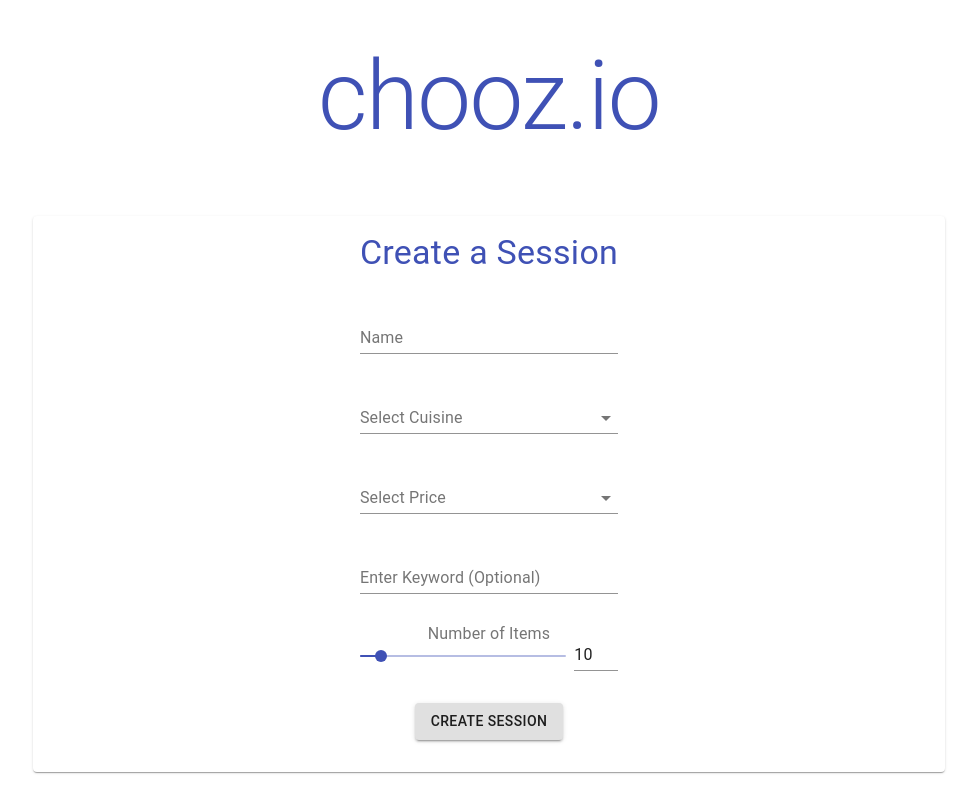
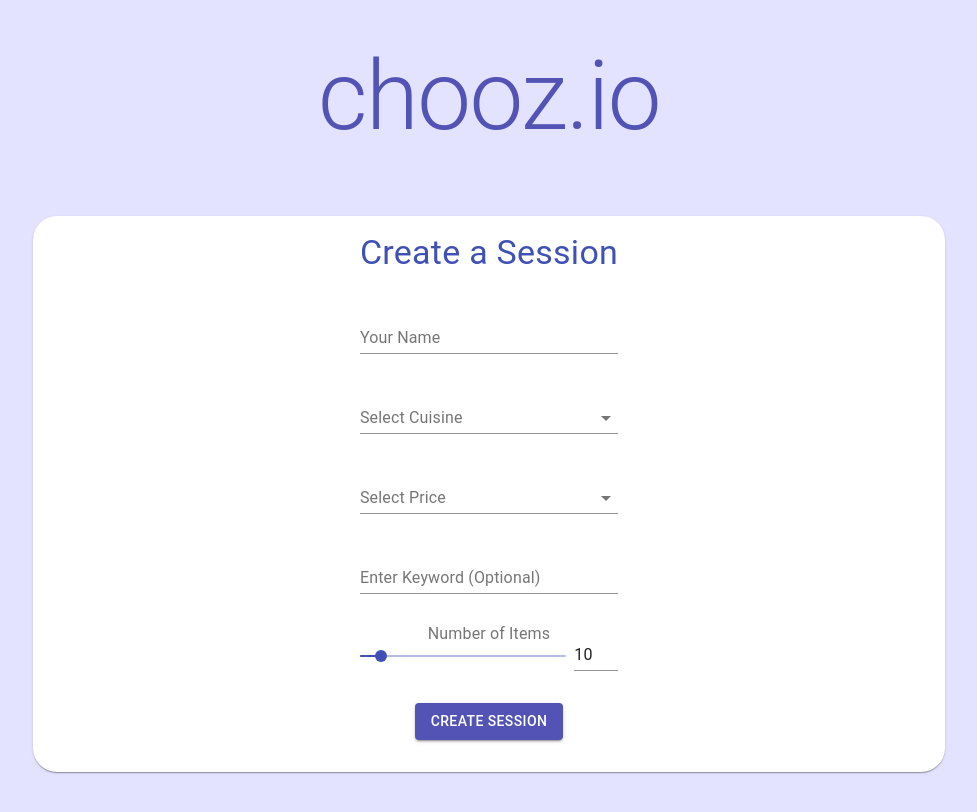
Before and after one commit to jackherrmann/chooz, a React (Create React App) app: page /create in a window 1280 px wide. Shown: the whole page, without its empty margins (151-1128 px from the left). Built offline with nearby package versions, Linux system fonts and the light colour scheme; no server answers.

Commit message:
ui changed: backgound color, links

```diff
--- a/public/index.html
+++ b/public/index.html
@@ -25,7 +25,14 @@
       Learn how to configure a non-root public URL by running `npm run build`.
     -->
     <title>Chooz.io</title>
+    <style>
+      body {
+        background-color:#e3e3ff;
+      }
+    </style>
+
   </head>
+
   <body>
     <noscript>You need to enable JavaScript to run this app.</noscript>
     <div id="root"></div>
--- a/src/components/JoinSession.js
+++ b/src/components/JoinSession.js
@@ -5,8 +5,8 @@ import Typography from '@material-ui/core/Typography';
 import Container from '@material-ui/core/Container';
 import TextField from '@material-ui/core/TextField';
 import Button from '@material-ui/core/Button';
-
 import { withRouter } from 'react-router-dom';
+import { Link } from 'react-router-dom';
 
 const styles = (theme) => ({
     container: {
@@ -21,6 +21,9 @@ const styles = (theme) => ({
         marginTop: "2rem",
         marginBottom: "3rem",
     },
+    titleLink: {
+        color: "#5353b5",
+    },
     card: {
         width: '75%',
         display: 'flex',
@@ -28,6 +31,8 @@ const styles = (theme) => ({
         flexDirection: 'column',
         marginTop: "1rem",
         alignContent: 'center',
+        borderRadius: '1.5rem',
+
     },
     cardTitle: {
         marginTop: "1rem",
@@ -40,7 +45,9 @@ const styles = (theme) => ({
         marginBottom: "2rem"
     },
     joinButton: {
-        marginBottom: "2rem"
+        marginBottom: "2rem",
+        backgroundColor: '#5353b5',
+        color: 'white'
     },
 });
 
@@ -94,7 +101,7 @@ class JoinSession extends React.Component {
 
             <Container className={classes.container}>
 
-                <Typography className={classes.title} color="primary" variant="h1"> chooz.io</Typography>
+                <Typography className={classes.title} variant="h1"> <Link className={classes.titleLink} style={{ textDecoration: 'none' }} to='/'> chooz.io </Link> </Typography>
 
                 <Card className={classes.card}>
 
--- a/src/components/Main.js
+++ b/src/components/Main.js
@@ -16,12 +16,16 @@ const useStyles = makeStyles((theme) => ({
         textAlign: 'center',
         justifyContent: 'space-around',
     },
+    titleLink: {
+        color: "#5353b5",
+    },
     title: {
         marginTop: "2rem",
         marginBottom: "3rem",
     },
     card: {
         width: '75%',
+        borderRadius: '1.5rem',
         display: 'flex',
         flexWrap: 'wrap',
         justifyContent: 'center',
@@ -32,6 +36,9 @@ const useStyles = makeStyles((theme) => ({
         marginRight: 20,
         marginTop: 30,
         marginBottom: 30,
+        backgroundColor: "#5353b5",
+        color: 'white'
+
     },
 }));
 
@@ -54,13 +61,13 @@ export default function MainPage() {
 
         <Container className={classes.container}>
 
-            <Typography className={classes.title} color="primary" variant="h1"> chooz.io</Typography>
+                <Typography className={classes.title} variant="h1"> <Link className={classes.titleLink} style={{ textDecoration: 'none' }} to='/'> chooz.io </Link> </Typography>
 
             <Card className={classes.card}>
-                <Link to='/create'>
+                <Link style={{ textDecoration: 'none' }} to='/create'>
                     <Button className={classes.button} variant="contained" onClick={handleStart}> Start Session </Button>
                 </Link>
-                <Link to='/join'>
+                <Link style={{ textDecoration: 'none' }} to='/join'>
                     <Button className={classes.button} variant="contained" onClick={handleJoin}> Join Session </Button>
                 </Link>
             </Card>
--- a/src/components/PreSessionGuest.js
+++ b/src/components/PreSessionGuest.js
@@ -7,6 +7,8 @@ import List from '@material-ui/core/List';
 import ListItem from '@material-ui/core/ListItem';
 import ListItemText from '@material-ui/core/ListItemText';
 import { render } from '@testing-library/react';
+import { Link } from 'react-router-dom';
+
 
 import { withRouter } from 'react-router-dom';
 
@@ -23,6 +25,9 @@ const styles = (theme) => ({
         marginTop: "2rem",
         marginBottom: "3rem",
     },
+    titleLink: {
+        color: "#5353b5",
+    },
     card: {
         width: '75%',
         display: 'flex',
@@ -30,6 +35,7 @@ const styles = (theme) => ({
         flexDirection: 'column',
         marginTop: "1rem",
         alignContent: 'center',
+        borderRadius: '1.5rem',
     },
     cardTitle: {
         marginTop: "1rem",
@@ -117,7 +123,7 @@ class PreSessionGuest extends React.Component {
 
             <Container className={classes.container}>
 
-                <Typography className={classes.title} color="primary" variant="h1"> chooz.io</Typography>
+                <Typography className={classes.title} variant="h1"> <Link className={classes.titleLink} style={{ textDecoration: 'none' }} to='/'> chooz.io </Link> </Typography>
 
                 <Card className={classes.card}>
 
--- a/src/components/PreSessionHost.js
+++ b/src/components/PreSessionHost.js
@@ -9,6 +9,7 @@ import ListItemSecondaryAction from '@material-ui/core/ListItemSecondaryAction';
 import ListItemText from '@material-ui/core/ListItemText';
 import IconButton from '@material-ui/core/IconButton';
 import DeleteIcon from '@material-ui/icons/Delete';
+import { Link } from 'react-router-dom';
 
 import { withStyles } from '@material-ui/core/styles';
 
@@ -27,6 +28,9 @@ const styles = theme => ({
         marginTop: "2rem",
         marginBottom: "3rem",
     },
+    titleLink: {
+        color: "#5353b5",
+    },
     card: {
         width: '75%',
         display: 'flex',
@@ -34,6 +38,7 @@ const styles = theme => ({
         flexDirection: 'column',
         marginTop: "1rem",
         alignContent: 'center',
+        borderRadius: '1.5rem',
     },
     cardTitle: {
         marginTop: "1rem",
@@ -46,7 +51,9 @@ const styles = theme => ({
     },
     joinButton: {
         marginTop: "3rem",
-        marginBottom: "2rem"
+        marginBottom: "2rem",
+        backgroundColor: "#5353b5",
+        color: 'white'
     },
 });
 
@@ -129,7 +136,7 @@ class PreSessionHost extends React.Component {
 
             <Container className={classes.container}>
 
-                <Typography className={classes.title} color="primary" variant="h1"> chooz.io</Typography>
+                <Typography className={classes.title} variant="h1"> <Link className={classes.titleLink} style={{ textDecoration: 'none' }} to='/'> chooz.io </Link> </Typography>
 
                 <Card className={classes.card}>
 
--- a/src/components/Results.js
+++ b/src/components/Results.js
@@ -21,6 +21,9 @@ const styles = (theme) => ({
     title: {
         marginTop: "2rem",
         marginBottom: "3rem",
+    },
+    titleLink: {
+        color: "#5353b5",
     },
     card: {
         width: '75%',
@@ -144,7 +147,7 @@ class Results extends React.Component {
 
             <Container className={classes.container}>
 
-                <Typography className={classes.title} color="primary" variant="h1"> chooz.io</Typography>
+                <Typography className={classes.title} variant="h1"> <Link className={classes.titleLink} style={{ textDecoration: 'none' }} to='/'> chooz.io </Link> </Typography>
 
                 <Card className={classes.card}>
 
--- a/src/components/StartSession.js
+++ b/src/components/StartSession.js
@@ -27,6 +27,10 @@ const styles = theme => ({
     title: {
         marginTop: "2rem",
         marginBottom: "3rem",
+        color: "#5353b5"
+    },
+    titleLink: {
+        color: "#5353b5",
     },
     card: {
         width: '75%',
@@ -35,6 +39,9 @@ const styles = theme => ({
         flexDirection: 'column',
         marginTop: "1rem",
         alignContent: 'center',
+        backgroundColor: 'white',
+        borderRadius: '1.5rem',
+        marginBottom: '2rem'
     },
     cardTitle: {
         marginTop: "1rem",
@@ -46,13 +53,17 @@ const styles = theme => ({
     selectLabel: {
     },
     select: {
-        width: '100%'
+        width: '100%',
+
     },
     keywordInput: {
-        marginBottom: "2rem"
+        marginBottom: "2rem",
+        color: 'red'
     },
     createButton: {
-        marginBottom: "2rem"
+        marginBottom: "2rem",
+        backgroundColor: '#5353b5',
+        color: 'white'
     },
     sliderContainer: {
         marginBottom: "2rem",
@@ -181,13 +192,13 @@ class StartSession extends Component {
 
             <Container className={classes.container}>
 
-                <Typography className={classes.title} color="primary" variant="h1"> chooz.io</Typography>
+                <Typography className={classes.title} variant="h1"> <Link className={classes.titleLink} style={{ textDecoration: 'none' }} to='/'> chooz.io </Link> </Typography>
 
                 <Card className={classes.card}>
 
                     <Typography className={classes.cardTitle} color="primary" variant="h4"> Create a Session</Typography>
 
-                    <TextField className={classes.keywordInput} id="name" label="Name" defaultValue="" onChange={handleNamechange} />
+                    <TextField className={classes.keywordInput} id="name" label="Your Name" defaultValue="" onChange={handleNamechange} />
 
                     {/* <FormControl className={classes.formControl}>
                         <InputLabel id="ActivityTypeLabel" className={classes.selectLabel}> Select Activity </InputLabel>
@@ -255,11 +266,12 @@ class StartSession extends Component {
                             }}
                         />
                     </div>
-                    <Link to={{
+                    <Link style={{ textDecoration: 'none' }} to={{
                         pathname: '/presession-host',
                         state: {
                             hostName: this.state.name
                         }
+
                     }}>
                         <Button className={classes.createButton} variant="contained" onClick={handleCreate}>Create Session</Button>
                     </Link>
```
